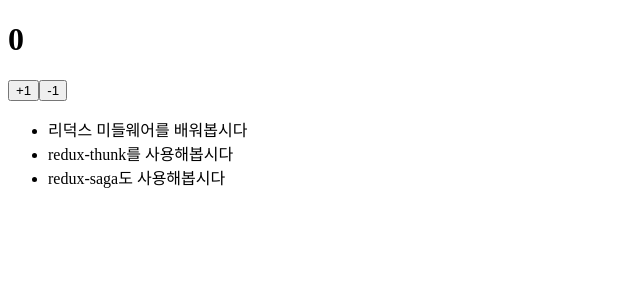
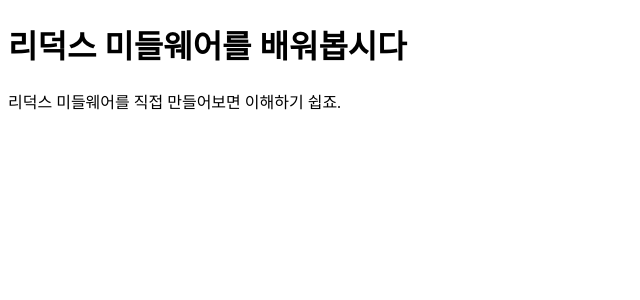
Before and after one commit to Kynel/Learn-Redux, a React (Create React App) app in the folder learn-redux-middleware/: page /1 in a window 1280 px wide. Shown: the top 300 px of the page, without its empty margins (0-640 px from the left). Built offline with nearby package versions, Linux system fonts and the light colour scheme.

Commit message:
implement single post view with react-router-dom

```diff
--- a/learn-redux-middleware/package.json
+++ b/learn-redux-middleware/package.json
@@ -9,6 +9,7 @@
     "react": "^17.0.2",
     "react-dom": "^17.0.2",
     "react-redux": "^7.2.4",
+    "react-router-dom": "^5.3.0",
     "react-scripts": "4.0.3",
     "redux": "^4.1.1",
     "redux-devtools-extension": "^2.13.9",
--- a/learn-redux-middleware/src/App.js
+++ b/learn-redux-middleware/src/App.js
@@ -1,11 +1,12 @@
-import CounterContainer from "./containers/CounterContainer";
-import PostListContainer from "./containers/PostListContainer";
+import { Route } from "react-router-dom";
+import PostListPage from "./pages/PostListPage";
+import PostPage from "./pages/PostPage";
 
 function App() {
   return (
     <>
-      <CounterContainer />
-      <PostListContainer />
+      <Route path="/" component={PostListPage} exact={true} />
+      <Route path="/:id" component={PostPage} />
     </>
   );
 }
--- /dev/null
+++ b/learn-redux-middleware/src/components/Post.js
@@ -0,0 +1,11 @@
+const Post = ({ post }) => {
+  const { title, body } = post;
+  return (
+    <div>
+      <h1>{title}</h1>
+      <p>{body}</p>
+    </div>
+  );
+};
+
+export default Post;
--- a/learn-redux-middleware/src/components/PostList.js
+++ b/learn-redux-middleware/src/components/PostList.js
@@ -1,8 +1,12 @@
+import { Link } from "react-router-dom";
+
 const PostList = ({ posts }) => {
   return (
     <ul>
       {posts.map((post) => (
-        <li key={post.id}>{post.title}</li>
+        <li key={post.id}>
+          <Link to={`/${post.id}`}>{post.title}</Link>
+        </li>
       ))}
     </ul>
   );
--- /dev/null
+++ b/learn-redux-middleware/src/containers/PostContainer.js
@@ -0,0 +1,21 @@
+import { useEffect } from "react";
+import { useSelector, useDispatch } from "react-redux";
+import { getPost } from "../modules/posts";
+import Post from "../components/Post";
+
+const PostContainer = ({ postId }) => {
+  const { data, loading, error } = useSelector((state) => state.posts.post);
+  const dispatch = useDispatch();
+
+  useEffect(() => {
+    dispatch(getPost(postId));
+  }, [postId, dispatch]);
+
+  if (loading) return <div>로딩중...</div>;
+  if (error) return <div>에러 발생!</div>;
+  if (!data) return null;
+
+  return <Post post={data} />;
+};
+
+export default PostContainer;
--- a/learn-redux-middleware/src/index.js
+++ b/learn-redux-middleware/src/index.js
@@ -8,6 +8,7 @@
 import logger from "redux-logger";
 import { composeWithDevTools } from "redux-devtools-extension";
 import ReduxThunk from "redux-thunk";
+import { BrowserRouter } from "react-router-dom";
 
 const store = createStore(
   rootReducer,
@@ -16,9 +17,11 @@
 
 ReactDOM.render(
   <React.StrictMode>
-    <Provider store={store}>
-      <App />
-    </Provider>
+    <BrowserRouter>
+      <Provider store={store}>
+        <App />
+      </Provider>
+    </BrowserRouter>
   </React.StrictMode>,
   document.getElementById("root")
 );
--- a/learn-redux-middleware/src/modules/posts.js
+++ b/learn-redux-middleware/src/modules/posts.js
@@ -14,13 +14,14 @@
 
 // 포스트 하나 조회
 const GET_POST = "GET_POST";
-const GET_POST_SUCCESS = "GET_POST_SUCESS";
+const GET_POST_SUCCESS = "GET_POST_SUCCESS";
 const GET_POST_ERROR = "GET_POST_ERROR";
 
 // util에 정의해둔 함수로, thunk 함수 만듬
 export const getPosts = createPromiseThunk(GET_POSTS, postsAPI.getPosts);
 export const getPost = createPromiseThunk(GET_POST, postsAPI.getPostById);
 
+// 리팩토링 완료
 const initialState = {
   posts: reducerUtils.initial(),
   post: reducerUtils.initial(),
--- /dev/null
+++ b/learn-redux-middleware/src/pages/PostListPage.js
@@ -0,0 +1,7 @@
+import PostListContainer from "../containers/PostListContainer";
+
+const PostListPage = () => {
+  return <PostListContainer />;
+};
+
+export default PostListPage;
--- /dev/null
+++ b/learn-redux-middleware/src/pages/PostPage.js
@@ -0,0 +1,10 @@
+import PostContainer from "../containers/PostContainer";
+
+const PostPage = ({ match }) => {
+  const { id } = match.params; // URL 파라미터 조회
+
+  // URL 파라미터 값은 문자열 이므로, parseInt를 사용해 숫자로 변환해주자.
+  return <PostContainer postId={parseInt(id, 10)} />;
+};
+
+export default PostPage;
```
Also changed, not shown: 1 other file (tests, documents, lock files or other folders).
